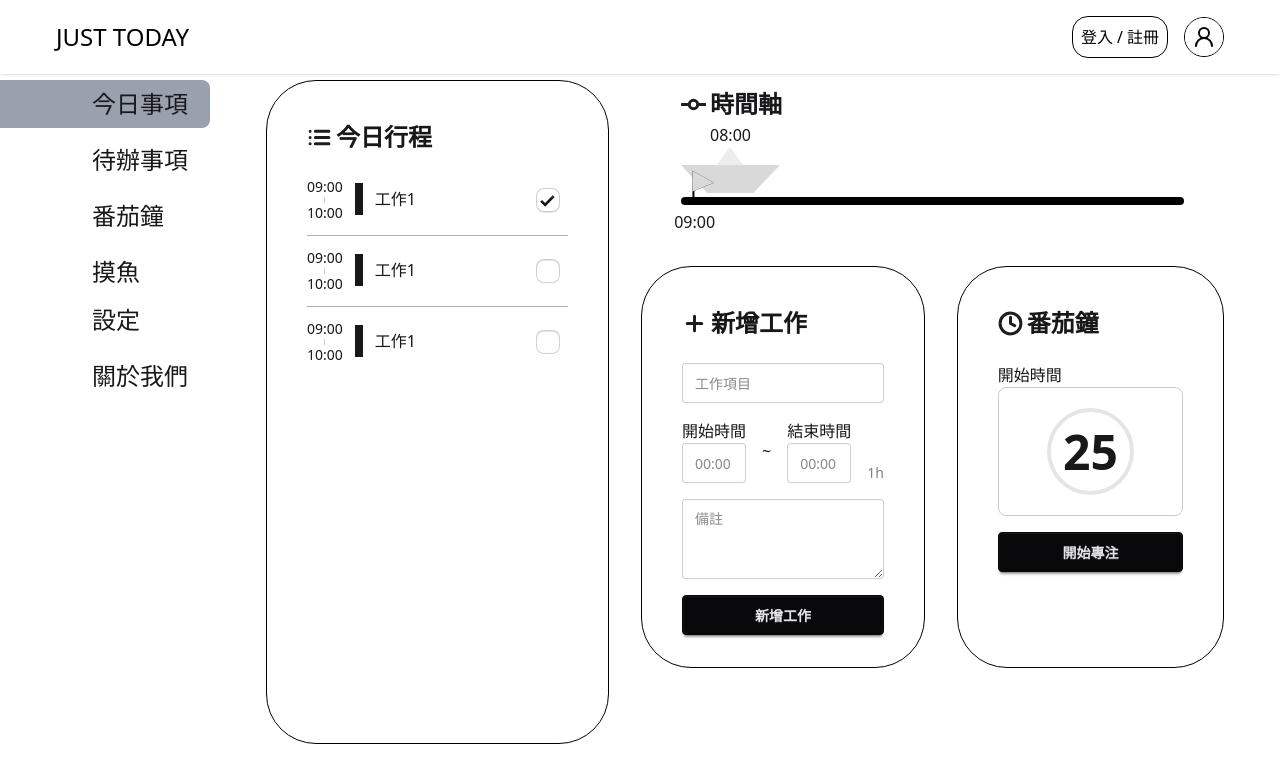
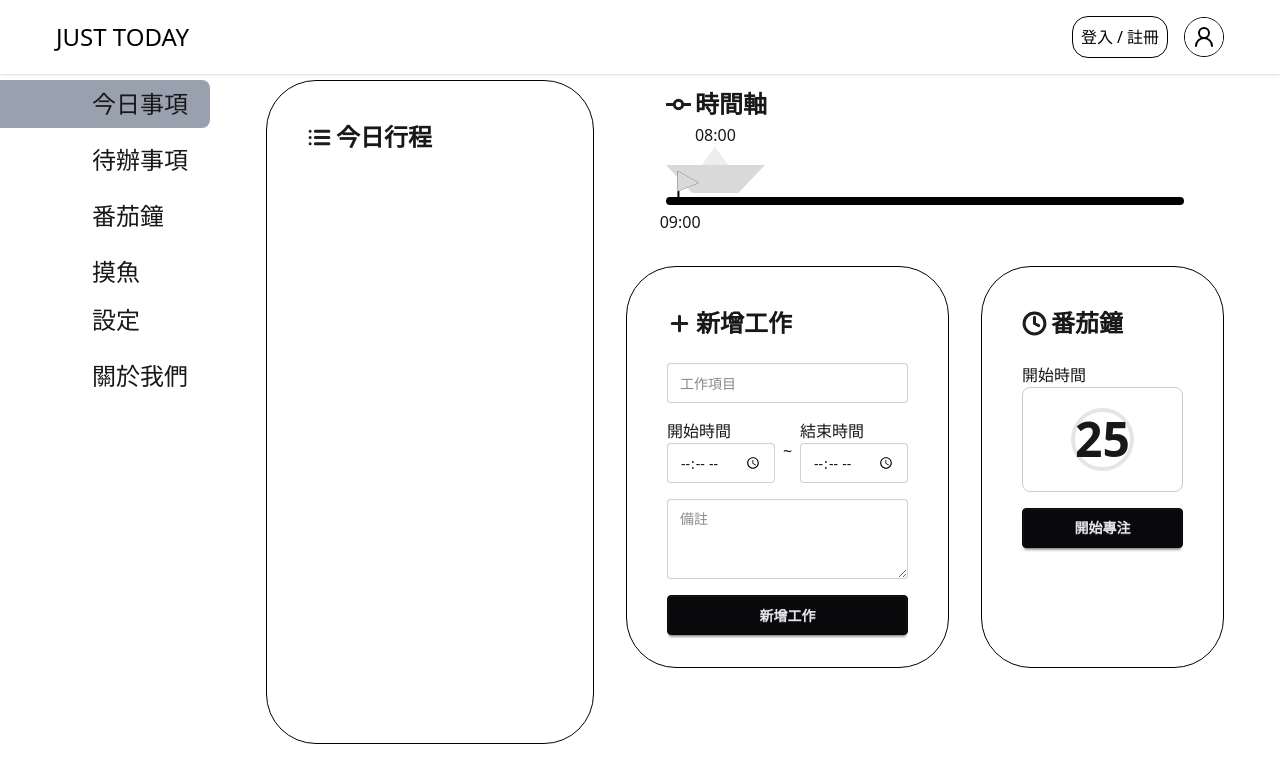
Before and after one commit to emba2ra3star/NTUEDTD_REACT_Just-Today, a React (Vite) app: page / in a window 1280 px wide. Shown: the top 782 px of the page. Built offline with nearby package versions, Linux system fonts and the light colour scheme.

Commit message:
今日行程_AddTask修正

```diff
--- a/src/pages/Home.jsx
+++ b/src/pages/Home.jsx
@@ -9,11 +9,7 @@
     // 漢堡選單開關
     const [menuOpen, setMenuOpen] = useState(false);
     // 今日行程清單
-    const [todayList, setTodayList] = useState([
-        { title: "工作1", color: "#fff", isDone: true, startTime: "09:00", endTime: "10:00", note: "這是工作1的備註" },
-        { title: "工作2", color: "#fff", isDone: false, startTime: "09:00", endTime: "10:00", note: "這是工作2的備註" },
-        { title: "工作2", color: "#fff", isDone: false, startTime: "09:00", endTime: "10:00", note: "這是工作2的備註" },
-    ]);
+    const [todayList, setTodayList] = useState([]);
     // 新增行程
     const handleAddTask = (newTask) => {
         setTodayList(prev => [...prev, newTask]);
@@ -184,7 +180,7 @@
     const handleSubmit = (x) => {   // 送出表單
         x.preventDefault();
         if (!newTask.title || !newTask.startTime || !newTask.endTime) return;
-
+        // 送出
         onAddTask(newTask);
         // 重置表單
         setNewTask({
@@ -217,29 +213,27 @@
                     onChange={(x) => setNewTask(pref => ({ ...pref, title: x.target.value }))}
                 />
                 {/* 設定時間 */}
-                <div className="flex flex-row gap-4">
-                    <div className="min-w-[4rem] flex flex-col">
+                <div className="flex flex-row gap-2">
+                    <div className="flex flex-col">
                         <p>開始時間</p>
                         <input
-                            type="text"
-                            placeholder="00:00"
-                            className="input"
+                            type="time"
+                            className="input pr-7"
                             value={newTask.startTime}
                             onChange={(x) => setNewTask(pref => ({ ...pref, startTime: x.target.value }))}
                         />
                     </div>
                     <p className="self-center">~</p>
-                    <div className="min-w-[4rem] flex flex-col">
+                    <div className="flex flex-col">
                         <p>結束時間</p>
                         <input
-                            type="text"
-                            placeholder="00:00"
-                            className="input"
+                            type="time"
+                            className="input pr-7"
                             value={newTask.endTime}
                             onChange={(x) => setNewTask(pref => ({ ...pref, endTime: x.target.value }))}
                         />
                     </div>
-                    <p className="self-end text-sm text-black/50">1h</p>
+                    {/* <p className="self-end text-sm text-black/50">0h</p> */}
                 </div>
                 {/* 備註 */}
                 <textarea
```
